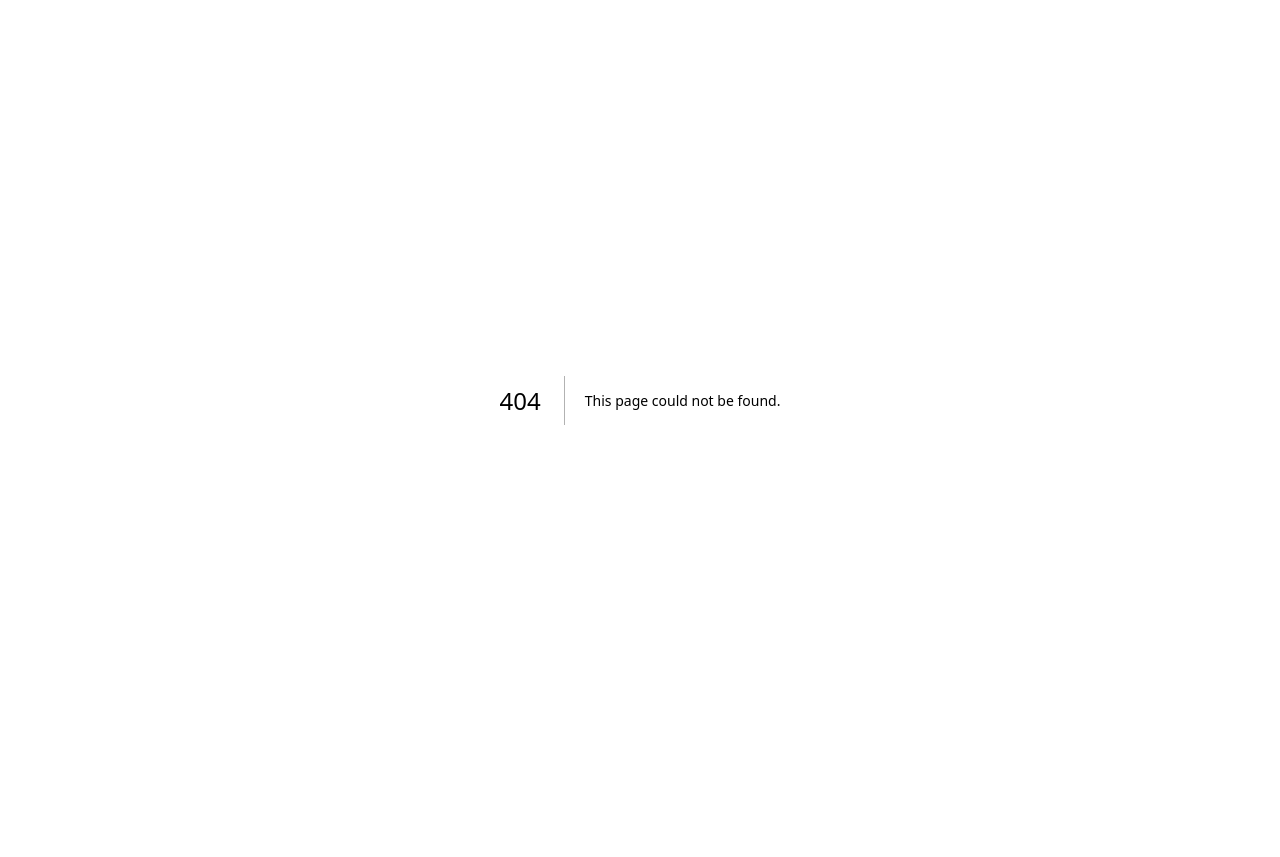
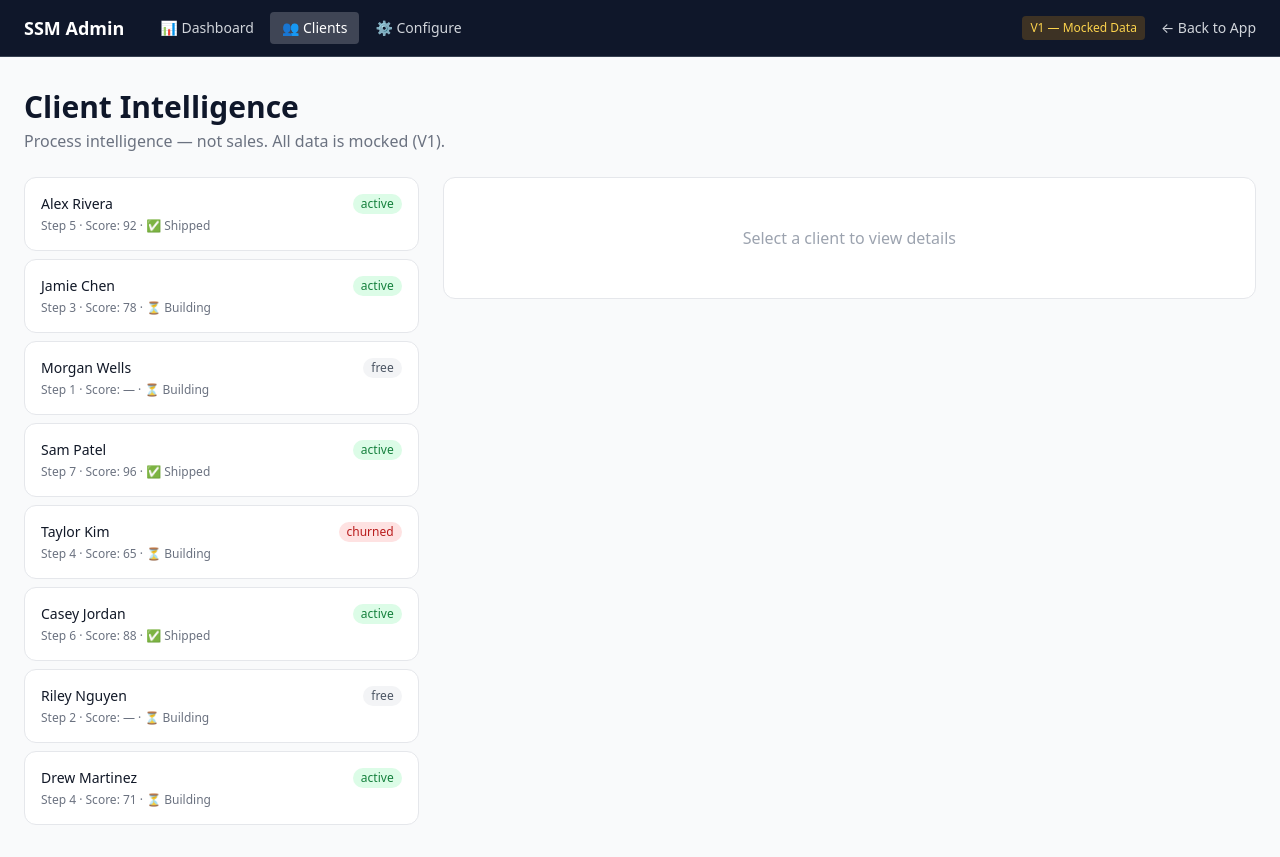
Before and after one commit to brynr-builds/solo-stack-method, a Next.js app in the folder web/: page /admin/clients in a window 1280 px wide. Before the commit this address had no page. Before the commit the page ends 800 px from the top, so only its background shows below. Built offline with nearby package versions, Linux system fonts and the light colour scheme.

Commit message:
ui: add CRM client intelligence page with tags, notes, and AI blocker placeholder

```diff
--- /dev/null
+++ b/web/app/admin/clients/page.tsx
@@ -0,0 +1,206 @@
+/*
+ * DEV NOTES / Intent:
+ * - Why: Lightweight CRM for founder process intelligence — NOT sales/lead management
+ * - What it does NOT do: No email sending, no automation, no outreach, no Supabase
+ * - Phase 1.3: Mocked user data, UI actions (tag, note, AI summary placeholder)
+ * - Phase 2+: Real user data from Supabase, AI-powered blockers analysis
+ *
+ * Purpose: Help the founder understand WHERE users are stuck and WHY,
+ *   so they can improve the process — not chase leads.
+ *
+ * Allowed actions: Tag user, Add internal note, Ask AI for blocker summary
+ * Prohibited: Email, automation, outreach, data export, bulk actions
+ *
+ * Compatibility:
+ * - Uses admin layout (layout.tsx)
+ * - Imports from lib/mock-data.ts
+ * - No external dependencies added
+ */
+
+'use client'
+
+import { useState } from 'react'
+import { MOCK_USERS, MockUser } from '../../../lib/mock-data'
+
+export default function ClientsPage() {
+  const [users, setUsers] = useState<MockUser[]>(MOCK_USERS)
+  const [selectedUser, setSelectedUser] = useState<MockUser | null>(null)
+  const [newNote, setNewNote] = useState('')
+  const [newTag, setNewTag] = useState('')
+  const [aiSummary, setAiSummary] = useState<string | null>(null)
+
+  const handleAddNote = () => {
+    if (!selectedUser || !newNote.trim()) return
+    const updated = users.map(u =>
+      u.id === selectedUser.id ? { ...u, notes: [...u.notes, newNote.trim()] } : u
+    )
+    setUsers(updated)
+    setSelectedUser(updated.find(u => u.id === selectedUser.id) || null)
+    setNewNote('')
+  }
+
+  const handleAddTag = () => {
+    if (!selectedUser || !newTag.trim()) return
+    const tag = newTag.trim().toLowerCase().replace(/\s+/g, '-')
+    if (selectedUser.tags.includes(tag)) return
+    const updated = users.map(u =>
+      u.id === selectedUser.id ? { ...u, tags: [...u.tags, tag] } : u
+    )
+    setUsers(updated)
+    setSelectedUser(updated.find(u => u.id === selectedUser.id) || null)
+    setNewTag('')
+  }
+
+  const handleAskAI = () => {
+    // Phase 1.3: Placeholder — no real AI call
+    if (!selectedUser) return
+    setAiSummary(
+      `[PLACEHOLDER] ${selectedUser.name} is currently on Step ${selectedUser.currentStep}. ` +
+      `Their latest audit score is ${selectedUser.latestAuditScore ?? 'N/A'}. ` +
+      `${selectedUser.shipped ? 'They have shipped at least once.' : 'They have not shipped yet.'} ` +
+      `In Phase 2+, this will use AI to analyze the user's actual progress data and identify specific blockers.`
+    )
+  }
+
+  const subColors: Record<string, string> = {
+    free: 'bg-gray-100 text-gray-600',
+    active: 'bg-green-100 text-green-700',
+    churned: 'bg-red-100 text-red-700',
+  }
+
+  return (
+    <div className="space-y-6">
+      <div>
+        <h1 className="text-3xl font-bold text-solo-primary">Client Intelligence</h1>
+        <p className="text-gray-500 mt-1">Process intelligence — not sales. All data is mocked (V1).</p>
+      </div>
+
+      <div className="grid lg:grid-cols-3 gap-6">
+        {/* User List */}
+        <div className="lg:col-span-1 space-y-2">
+          {users.map(user => (
+            <button
+              key={user.id}
+              onClick={() => { setSelectedUser(user); setAiSummary(null) }}
+              className={`w-full text-left p-4 rounded-xl border transition-all ${
+                selectedUser?.id === user.id
+                  ? 'border-solo-accent bg-blue-50'
+                  : 'border-gray-200 bg-white hover:border-gray-300'
+              }`}
+            >
+              <div className="flex items-center justify-between mb-1">
+                <span className="font-medium text-sm text-gray-900">{user.name}</span>
+                <span className={`px-2 py-0.5 text-xs rounded-full font-medium ${subColors[user.subscriptionState]}`}>
+                  {user.subscriptionState}
+                </span>
+              </div>
+              <div className="text-xs text-gray-500">
+                Step {user.currentStep} · Score: {user.latestAuditScore ?? '—'} · {user.shipped ? '✅ Shipped' : '⏳ Building'}
+              </div>
+            </button>
+          ))}
+        </div>
+
+        {/* User Detail */}
+        <div className="lg:col-span-2">
+          {selectedUser ? (
+            <div className="bg-white rounded-xl border border-gray-200 p-6 space-y-6">
+              {/* Header */}
+              <div>
+                <h2 className="text-xl font-bold text-solo-primary">{selectedUser.name}</h2>
+                <p className="text-sm text-gray-500">{selectedUser.email} · {selectedUser.id}</p>
+              </div>
+
+              {/* Quick Stats */}
+              <div className="grid grid-cols-2 md:grid-cols-4 gap-3">
+                <div className="bg-gray-50 rounded-lg p-3">
+                  <div className="text-xs text-gray-500">Subscription</div>
+                  <div className="font-semibold text-sm capitalize">{selectedUser.subscriptionState}</div>
+                </div>
+                <div className="bg-gray-50 rounded-lg p-3">
+                  <div className="text-xs text-gray-500">Current Step</div>
+                  <div className="font-semibold text-sm">{selectedUser.currentStep} of 7</div>
+                </div>
+                <div className="bg-gray-50 rounded-lg p-3">
+                  <div className="text-xs text-gray-500">Audit Score</div>
+                  <div className="font-semibold text-sm">{selectedUser.latestAuditScore ?? 'N/A'}</div>
+                </div>
+                <div className="bg-gray-50 rounded-lg p-3">
+                  <div className="text-xs text-gray-500">Last Active</div>
+                  <div className="font-semibold text-sm">{selectedUser.lastActivity}</div>
+                </div>
+              </div>
+
+              {/* Tags */}
+              <div>
+                <h3 className="text-sm font-semibold text-gray-700 mb-2">Tags</h3>
+                <div className="flex flex-wrap gap-2 mb-2">
+                  {selectedUser.tags.map(tag => (
+                    <span key={tag} className="px-2 py-1 bg-blue-50 text-blue-700 text-xs rounded-full">{tag}</span>
+                  ))}
+                </div>
+                <div className="flex gap-2">
+                  <input
+                    type="text"
+                    value={newTag}
+                    onChange={e => setNewTag(e.target.value)}
+                    placeholder="Add tag..."
+                    className="px-3 py-1.5 border border-gray-300 rounded-lg text-sm flex-1 focus:outline-none focus:ring-2 focus:ring-solo-accent/30"
+                    onKeyDown={e => e.key === 'Enter' && handleAddTag()}
+                  />
+                  <button onClick={handleAddTag} className="px-3 py-1.5 bg-gray-100 text-gray-700 rounded-lg text-sm hover:bg-gray-200">Add</button>
+                </div>
+              </div>
+
+              {/* Notes */}
+              <div>
+                <h3 className="text-sm font-semibold text-gray-700 mb-2">Internal Notes</h3>
+                {selectedUser.notes.length > 0 ? (
+                  <div className="space-y-2 mb-3">
+                    {selectedUser.notes.map((note, i) => (
+                      <div key={i} className="bg-gray-50 rounded-lg p-3 text-sm text-gray-700">{note}</div>
+                    ))}
+                  </div>
+                ) : (
+                  <p className="text-sm text-gray-400 mb-3">No notes yet.</p>
+                )}
+                <div className="flex gap-2">
+                  <input
+                    type="text"
+                    value={newNote}
+                    onChange={e => setNewNote(e.target.value)}
+                    placeholder="Add internal note..."
+                    className="px-3 py-1.5 border border-gray-300 rounded-lg text-sm flex-1 focus:outline-none focus:ring-2 focus:ring-solo-accent/30"
+                    onKeyDown={e => e.key === 'Enter' && handleAddNote()}
+                  />
+                  <button onClick={handleAddNote} className="px-3 py-1.5 bg-gray-100 text-gray-700 rounded-lg text-sm hover:bg-gray-200">Add</button>
+                </div>
+              </div>
+
+              {/* AI Blocker Summary */}
+              <div>
+                <h3 className="text-sm font-semibold text-gray-700 mb-2">AI Blocker Analysis</h3>
+                <button
+                  onClick={handleAskAI}
+                  className="px-4 py-2 bg-solo-accent text-white rounded-lg text-sm font-medium hover:bg-blue-600 transition-colors"
+                >
+                  Summarize this user&apos;s blockers
+                </button>
+                {aiSummary && (
+                  <div className="mt-3 bg-blue-50 border border-blue-200 rounded-lg p-4">
+                    <p className="text-xs font-medium text-blue-600 mb-1">AI SUMMARY (PLACEHOLDER)</p>
+                    <p className="text-sm text-gray-700">{aiSummary}</p>
+                  </div>
+                )}
+              </div>
+            </div>
+          ) : (
+            <div className="bg-white rounded-xl border border-gray-200 p-12 text-center">
+              <p className="text-gray-400">Select a client to view details</p>
+            </div>
+          )}
+        </div>
+      </div>
+    </div>
+  )
+}
```
